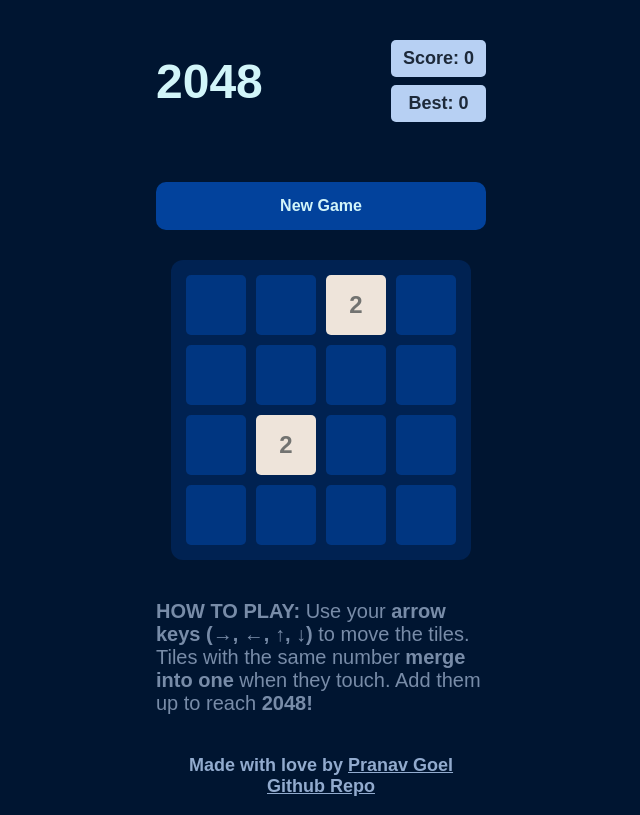
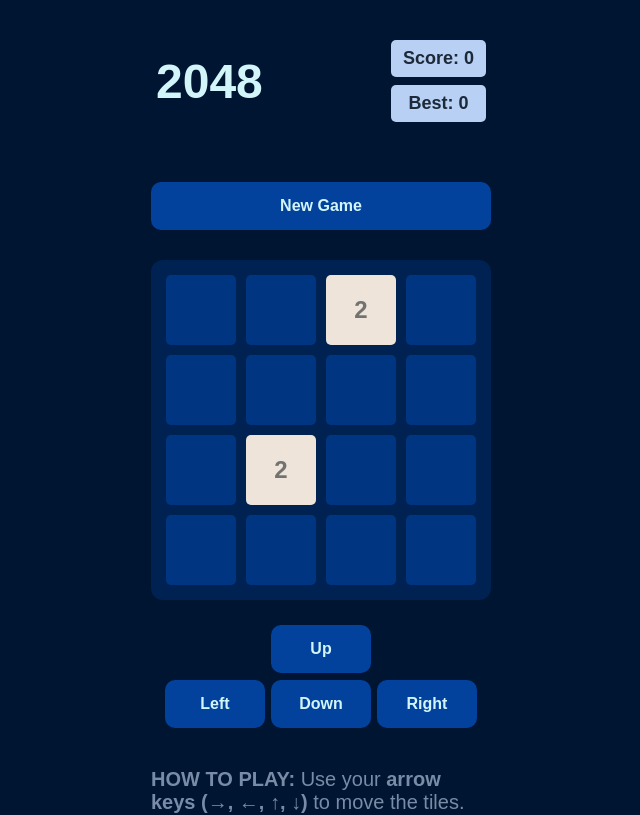
Before and after one commit to pranavgoel29/2048-Game, a React (Vite) app: page / in a window 1280 px wide. Shown: the top 815 px of the page, without its empty margins (319-959 px from the left). Built offline with nearby package versions, Linux system fonts and the light colour scheme.

Commit message:
Added game control buttons for mobile view, and added breakpoints and wrapper for control buttons as well

```diff
--- a/src/Components/Board.tsx
+++ b/src/Components/Board.tsx
@@ -1,7 +1,6 @@
 import React, { useState, useEffect } from "react";
 import cloneDeep from "lodash.clonedeep";
 import { useEvent } from "../utils/useEvent";
-
 
 import ButtonWrapper from "../Wrappers/ButtonWrapper";
 
@@ -19,6 +18,8 @@ import {
 import { BoardWrapper } from "../Wrappers/BoardWrapper";
 import { BoardViewWrapper } from "../Wrappers/BoardViewWrapper";
 import Block from "./Block";
+import ControlButtonsWrapper from "../Wrappers/ControlButtonsWrapper";
+import { breakpoints } from "../styles/Breakpoints";
 
 enum KeyCodes {
   UP_ARROW = 38,
@@ -26,8 +27,6 @@ enum KeyCodes {
   LEFT_ARROW = 37,
   RIGHT_ARROW = 39,
 }
-
-
 
 //  Size of the grid
 export const gridSize = 4;
@@ -38,6 +37,28 @@ export const winningNumber = 2048;
 const Board = (scoreSet: any) => {
   const [gameScore, setGameScore] = useState(0);
 
+  const [showContent, setShowContent] = useState(false);
+
+  // Effect to detect the screen size change and show particular content accordingly
+  useEffect(() => {
+    const handleResize = () => {
+      setShowContent(window.innerWidth >= breakpoints.sm);
+    };
+
+    // Initial check on component mount
+    handleResize();
+
+    // Event listener for window resize
+    window.addEventListener("resize", handleResize);
+
+    // Clean up the event listener on component unmount
+    return () => {
+      window.removeEventListener("resize", handleResize);
+    };
+  }, []);
+
+
+  // Effect to detect score and set it.
   useEffect(() => {
     scoreSet.score(gameScore);
   }, [gameScore]);
@@ -185,6 +206,37 @@ const Board = (scoreSet: any) => {
             })}
           </BoardWrapper>
 
+          {showContent ? (
+            <ControlButtonsWrapper>
+              <button
+                className="play-button"
+                onClick={() => keyPressed({ keyCode: KeyCodes.UP_ARROW })}
+              >
+                Up
+              </button>
+              <div className="controlButtomBottomRow">
+                <button
+                  className="play-button"
+                  onClick={() => keyPressed({ keyCode: KeyCodes.LEFT_ARROW })}
+                >
+                  Left
+                </button>
+                <button
+                  className="play-button"
+                  onClick={() => keyPressed({ keyCode: KeyCodes.DOWN_ARROW })}
+                >
+                  Down
+                </button>
+                <button
+                  className="play-button"
+                  onClick={() => keyPressed({ keyCode: KeyCodes.RIGHT_ARROW })}
+                >
+                  Right
+                </button>
+              </div>
+            </ControlButtonsWrapper>
+          ) : null}
+
           <p className="gameInstructions">
             <b>HOW TO PLAY:</b> Use your <b>arrow keys (→, ←, ↑, ↓)</b> to move
             the tiles. Tiles with the same number <b>merge into one</b> when
--- a/src/Wrappers/BlockWrapper.tsx
+++ b/src/Wrappers/BlockWrapper.tsx
@@ -11,8 +11,8 @@ import theme from "../styles/theme";
     background: ${theme.cardBackgroundAccentColor};
     margin: 5px;
     font-family: "Montserrat", sans-serif;
-    height: 60px;
-    width: 60px;
+    height: 70px;
+    width: 70px;
     border-radius: 5px;
     font-weight: 700;
     display: flex;
--- /dev/null
+++ b/src/Wrappers/ControlButtonsWrapper.tsx
@@ -0,0 +1,42 @@
+import styled from "styled-components";
+import theme from "../styles/theme";
+
+const ControlButtonsWrapper = styled.div`
+  margin-top: 20px;
+
+  display: flex;
+  flex-direction: column;
+
+  align-items: center;
+
+  .controlButtomBottomRow {
+    display: flex;
+    justify-content: space-between;
+    text-align: center;
+    gap: 6px;
+    margin-top: 2px;
+  }
+
+  .play-button {
+    font-family: "Montserrat", sans-serif;
+    cursor: pointer;
+    background: ${theme.buttonAccentColor};
+    border-radius: 10px;
+    border: none;
+    height: 3rem;
+    width: 100px;
+    font-style: normal;
+    font-weight: 700;
+    font-size: 16px;
+    margin-top: 5px;
+
+    text-align: center;
+    color: ${theme.secondaryColor};
+  }
+
+  .play-button:hover {
+    background: ${theme.buttonAccentColorHover};
+  }
+`;
+
+export default ControlButtonsWrapper;
--- /dev/null
+++ b/src/styles/Breakpoints.ts
@@ -0,0 +1,6 @@
+export const breakpoints = {
+    xs: 600,
+    sm: 900,
+    md: 1200,
+    lg: 1440,
+  };
```
Also changed, not shown: screenshots/Added_button_for_phones.png (added), 1 other file (tests, documents, lock files or other folders).
